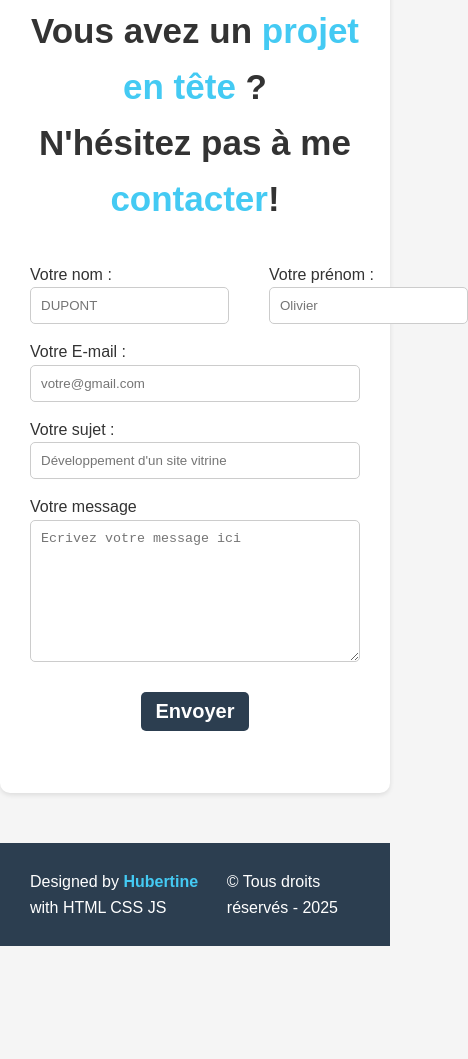
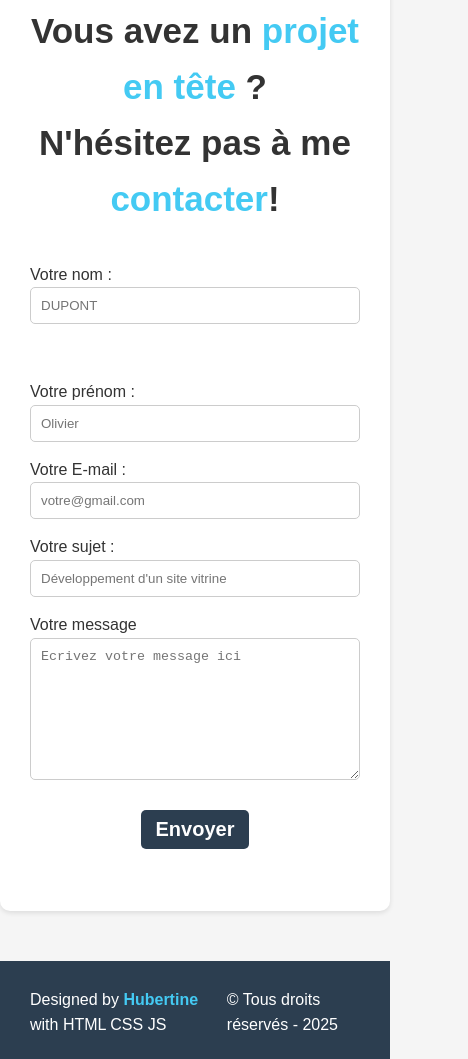
Before and after one commit to Hubertine03/MonPortfolio-hubertine, a plain HTML site: page index.html in a window 390 px wide. Shown: the part 4945-6004 px from the top of the page, 468 px wide, since content can reach past the window. Before the commit the page ends 5891 px from the top, so only its background shows below. Drawn offline with Linux system fonts and the light colour scheme.

Commit message:
Update Projet.css

```diff
--- a/Projet.css
+++ b/Projet.css
@@ -294,7 +294,7 @@ footer {
     gap: 20px;
   }
 
-  .ligne-nom-prenom {
+  .nom-prenom {
     flex-direction: column;
   }
 
```
